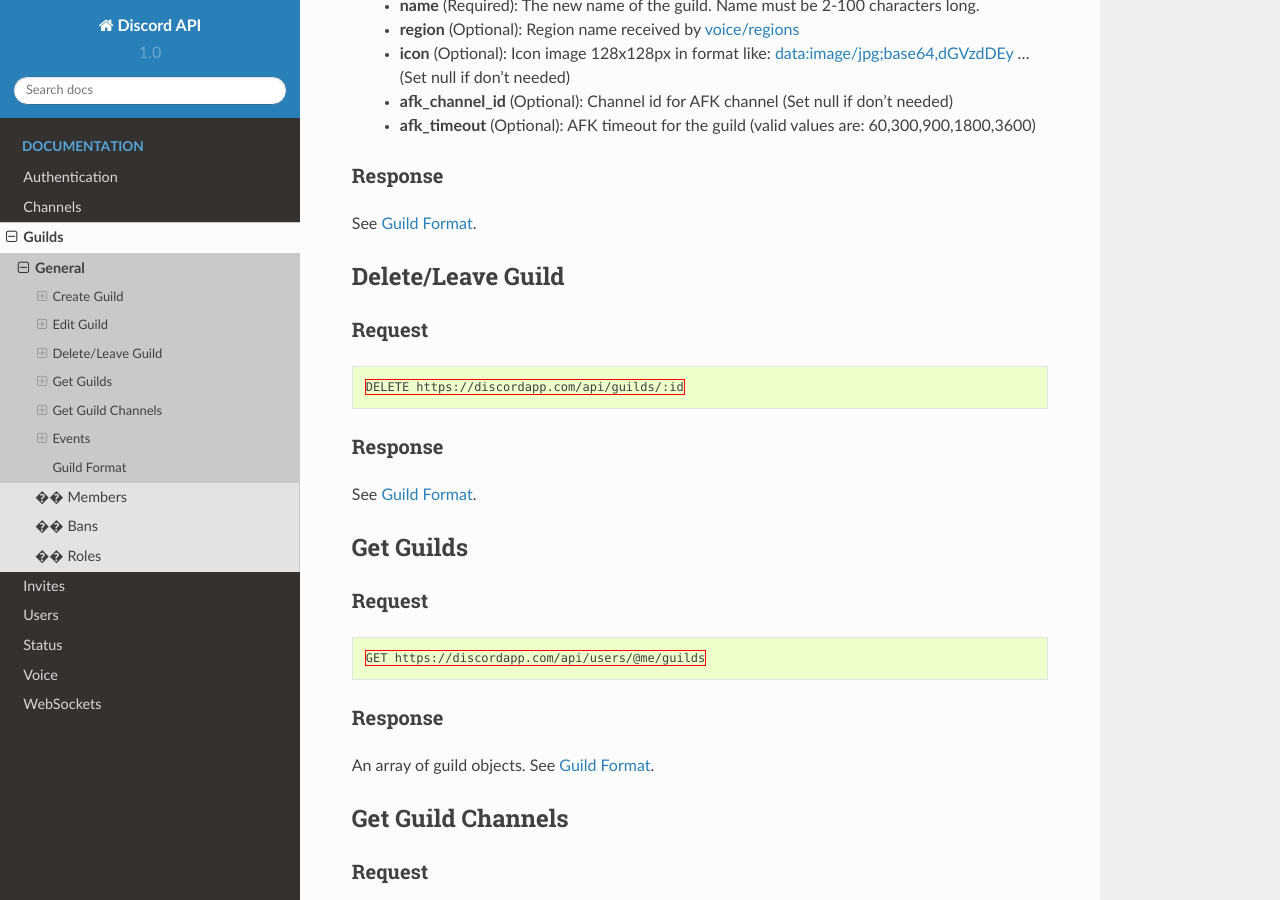
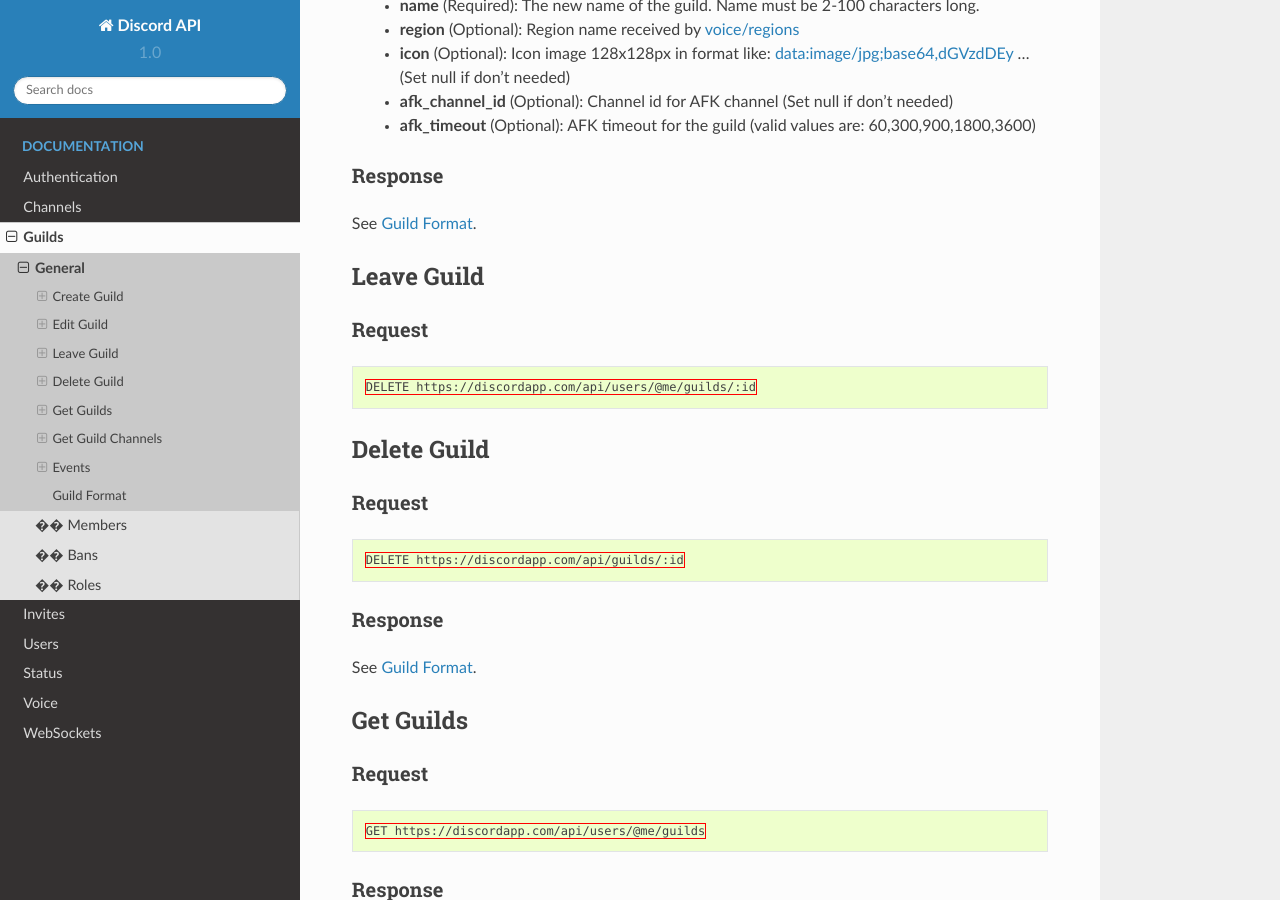
Before and after one commit to DiscordAPI/docs, a Sphinx documentation site: the page built from docs/reference/guilds/general.rst, in a window 1280 px wide and 900 px high, scrolled down 1127 px. Built offline with Sphinx 7.4.7 and the Read the Docs theme 2.0.0, drawn with Linux system fonts in a browser that asks for light colours.

Commit message:
Move leave guild to new route
Previously delete and leave guild actions shared the same route. This
was messy from an API perspective and caused us issues with users leaving
a guild after it was transfered to them, which would delete the guild
entirely.

```diff
--- a/docs/reference/guilds/general.rst
+++ b/docs/reference/guilds/general.rst
@@ -69,7 +69,19 @@
 
 
 
-Delete/Leave Guild
+Leave Guild
+------------------
+
+Request
+~~~~~~~
+
+.. code-block:: http
+
+    DELETE https://discordapp.com/api/users/@me/guilds/:id
+
+
+
+Delete Guild
 ------------------
 
 Request
```
